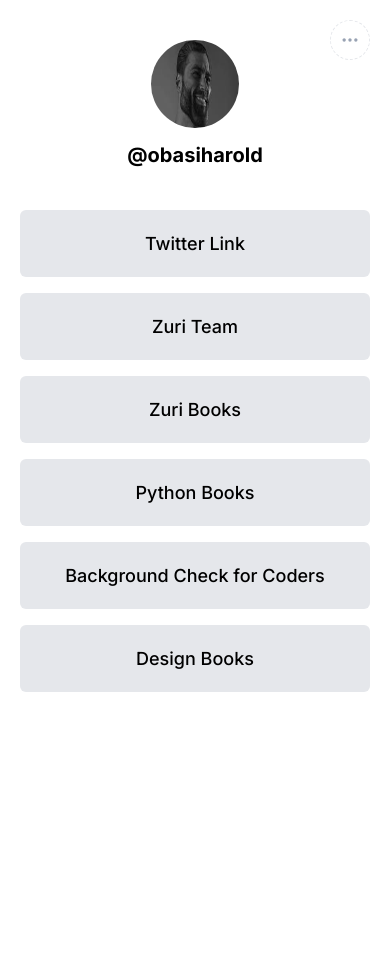
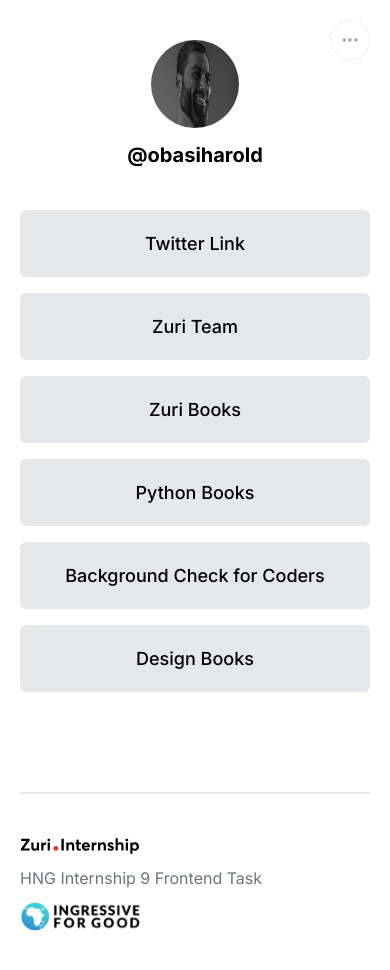
Before and after one commit to HaroldObasi/next_app, a Next.js app: page / in a window 390 px wide. Before the commit the page ends 844 px from the top, so only its background shows below. Built offline with nearby package versions, Linux system fonts and the light colour scheme.

Commit message:
changed some responsive format

```diff
--- a/components/Footer.jsx
+++ b/components/Footer.jsx
@@ -1,11 +1,15 @@
 const Footer = () => {
     return (
-        <footer className="hidden lg:flex justify-between py-10 mt-[100px] mx-[113px] border-t-2">
-            <img src="/zuriLogo.svg" alt="" />
-            <p className="text-gray-500 font-inter">
+        <footer className="flex md:flex-row flex-col justify-between py-10 mt-[100px] lg:mx-[113px] mx-5 border-t-2">
+            <img
+                src="/zuriLogo.svg"
+                alt=""
+                className="md:w-[170px] w-[120px]"
+            />
+            <p className="text-gray-500 font-inter py-3 md">
                 HNG Internship 9 Frontend Task
             </p>
-            <img src="/I4G.png" alt="" />
+            <img src="/I4G.png" alt="" className="md:w-[170px] w-[120px]" />
         </footer>
     );
 };
```
